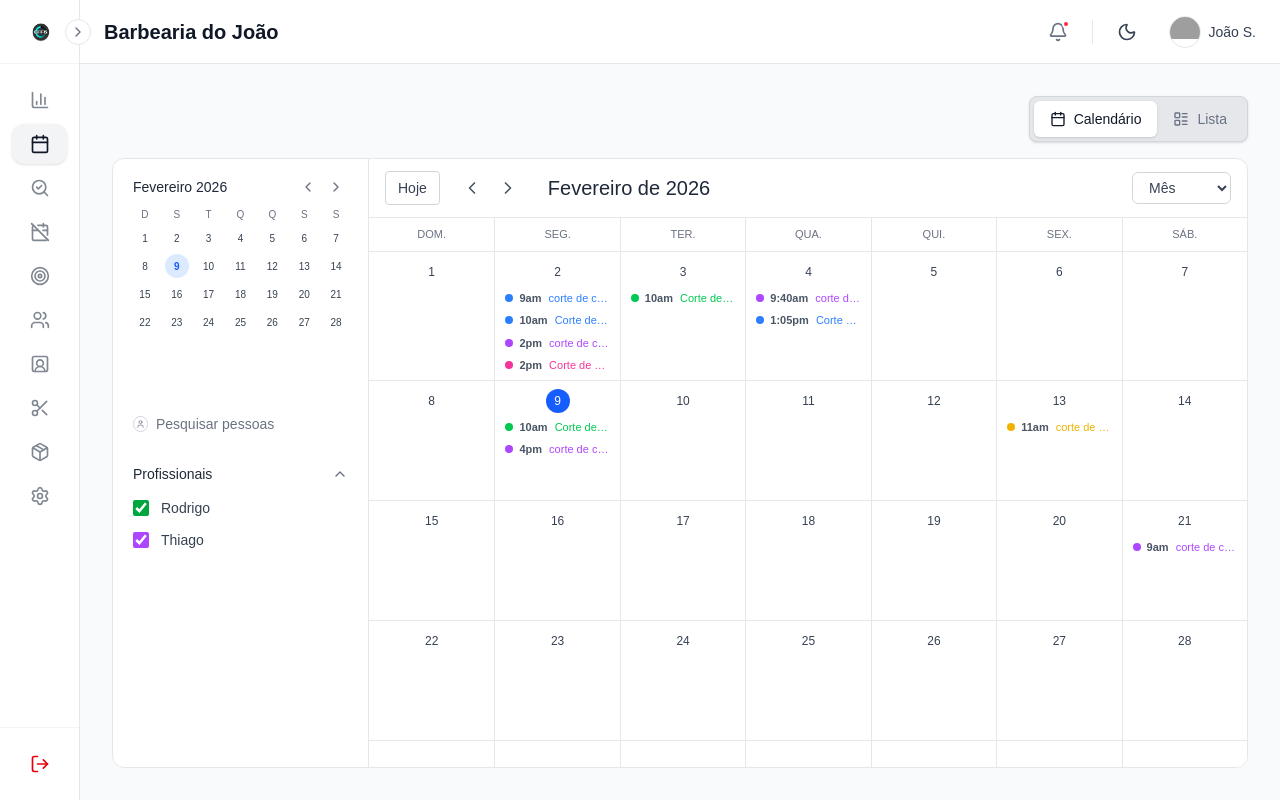
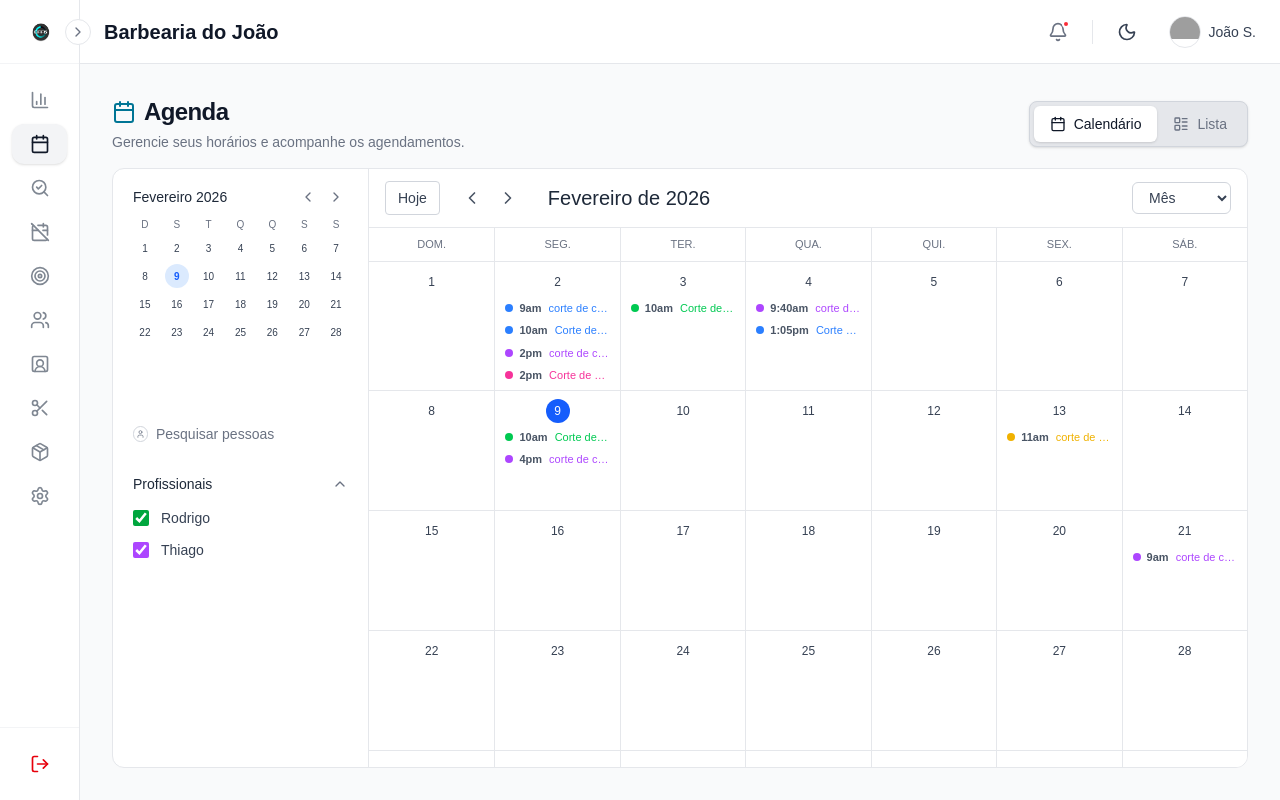
Before and after one commit to admineff5/marketplace-servicos, a Next.js app: page /dashboard/agenda in a window 1280 px wide. Built offline with nearby package versions, Linux system fonts and the light colour scheme; grey boxes are pictures that could not be loaded.

Commit message:
UI Polish: add missing title and icon to Agenda page

```diff
--- a/app/dashboard/agenda/page.tsx
+++ b/app/dashboard/agenda/page.tsx
@@ -104,8 +104,18 @@ export default function AgendaPage() {
 
     return (
         <div className="flex flex-col h-[calc(100vh-8rem)] gap-4">
-            {/* Top Action Bar Outside Agenda UI */}
-            <div className="flex justify-end shrink-0">
+            <div className="flex flex-col sm:flex-row justify-between items-start sm:items-center gap-4 shrink-0">
+                <div>
+                    <h1 className="text-2xl font-bold tracking-tight text-gray-900 dark:text-white flex items-center gap-2">
+                        <CalendarIcon className="w-6 h-6 text-cyan-700 dark:text-primary" />
+                        Agenda
+                    </h1>
+                    <p className="text-sm text-gray-500 dark:text-gray-400 mt-1">
+                        Gerencie seus horários e acompanhe os agendamentos.
+                    </p>
+                </div>
+
+                {/* Top Action Bar Outside Agenda UI */}
                 <div className="flex bg-gray-200 dark:bg-gray-800/80 rounded-lg p-1 shadow-sm border border-gray-300 dark:border-gray-700">
                     <button
                         onClick={() => setAgendaLayout("calendar")}
```
